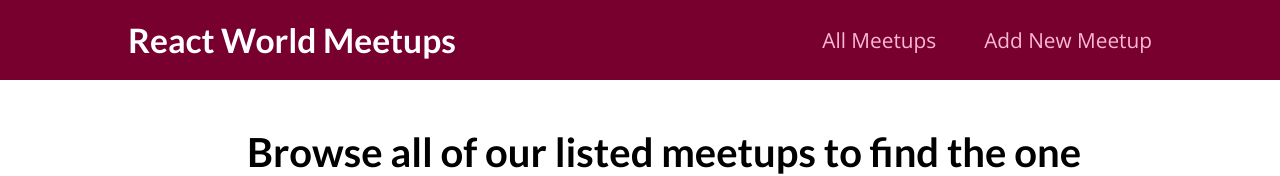
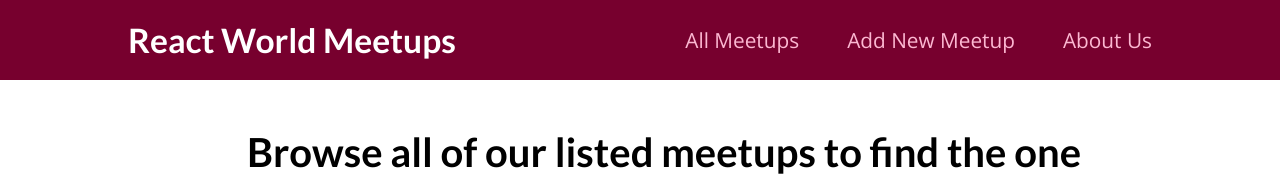
Before and after one commit to EmeraldSerpent57/nextjs-practice, a Next.js app: page / in a window 1280 px wide. Shown: the top 176 px of the page. Built offline with nearby package versions, Linux system fonts and the light colour scheme; no server answers; the database is empty.

Commit message:
added starting content for homepage

```diff
--- a/components/layout/MainNavigation.js
+++ b/components/layout/MainNavigation.js
@@ -15,6 +15,9 @@ function MainNavigation() {
           <li>
             <Link href="/new-meetup">Add New Meetup</Link>
           </li>
+          <li>
+            <Link href='/about'>About Us</Link>
+          </li>
         </ul>
       </nav>
     </header>
```
Also changed, not shown: pages/about/index.js (added, +17 -0 lines), components/about/AboutUs.js (added), components/about/AboutUs.module.css (added).
